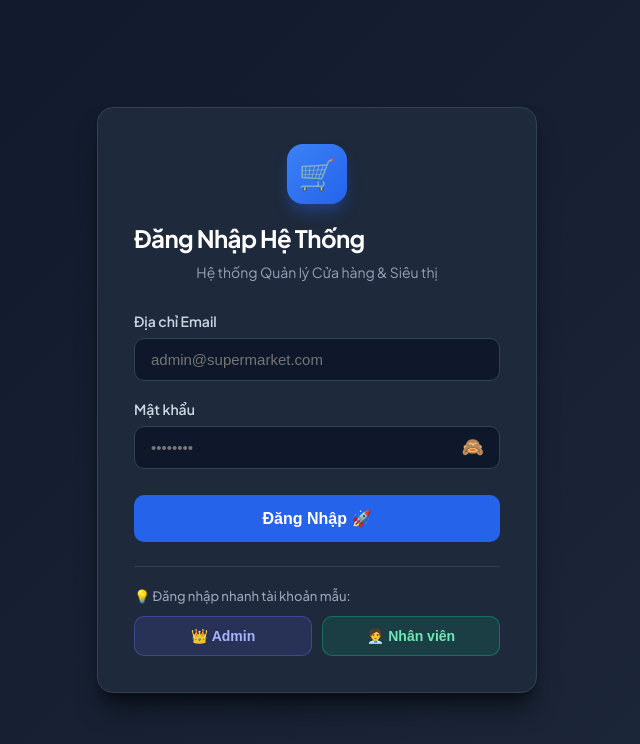
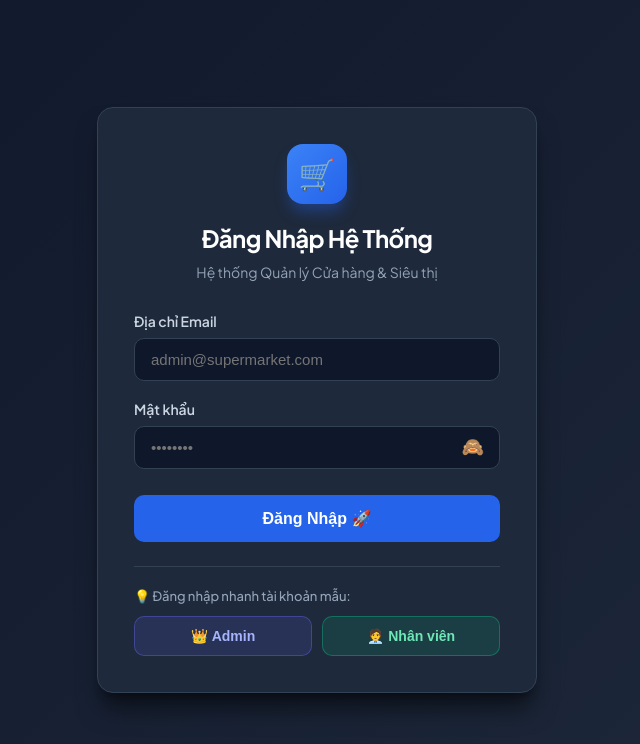
Before and after one commit to hieupeek/Project_Final, a React (Vite) app: page /login in a window 1280 px wide. Shown: the top 744 px of the page, without its empty margins (323-963 px from the left). Built offline with nearby package versions, Linux system fonts and the light colour scheme; no server answers.

Commit message:
fix: center align Login page title heading

```diff
--- a/src/pages/Login.tsx
+++ b/src/pages/Login.tsx
@@ -161,6 +161,9 @@ const styles: Record<string, React.CSSProperties> = {
     header: {
         textAlign: "center",
         marginBottom: "28px",
+        display: "flex",
+        flexDirection: "column",
+        alignItems: "center",
     },
     logoBadge: {
         width: "60px",
@@ -179,11 +182,15 @@ const styles: Record<string, React.CSSProperties> = {
         fontWeight: "700",
         margin: "0 0 6px 0",
         color: "#ffffff",
+        display: "block",
+        textAlign: "center",
+        width: "100%",
     },
     subtitle: {
         fontSize: "14px",
         color: "#94a3b8",
         margin: 0,
+        textAlign: "center",
     },
     errorAlert: {
         backgroundColor: "#451a1a",
```
